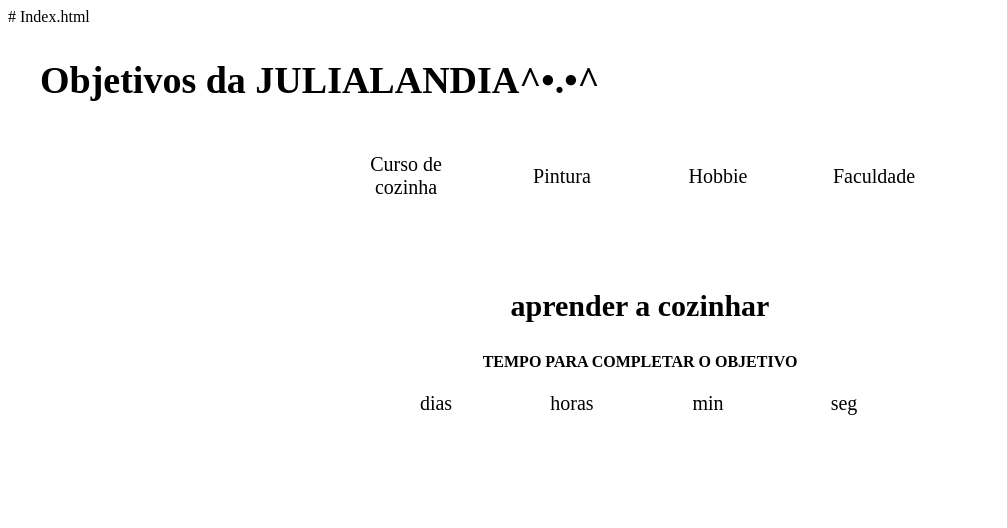
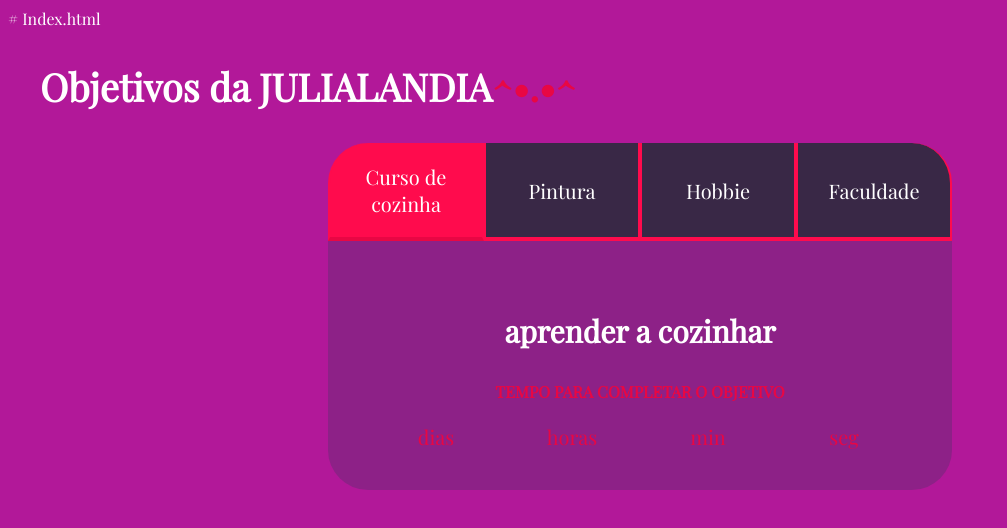
Before and after one commit to juliawinx/trabalho1-julia-, a plain HTML site: page Index.html in a window 1280 px wide. Shown: the whole page, without its empty margins (0-1007 px from the left). Drawn offline with nearby package versions, Linux system fonts and the light colour scheme; a web font is replaced by a local one.

Commit message:
Update Style.css

```diff
--- a/Style.css
+++ b/Style.css
@@ -1,9 +1,8 @@
-Style.css
 @import url('https://fonts.googleapis.com/css2?family=Playfair+Display&family=Single+Day&display=swap');
 
 :root {
     --cor-do-fundo: #B21899;
-    --rosa: ##E80744;
+    --rosa: #E80744;
     --branco: #FFFFFF;
     --botao-ativo: #FF0B4D;
     --botao-inativo: rgba(57, 40, 70, 1);
```
